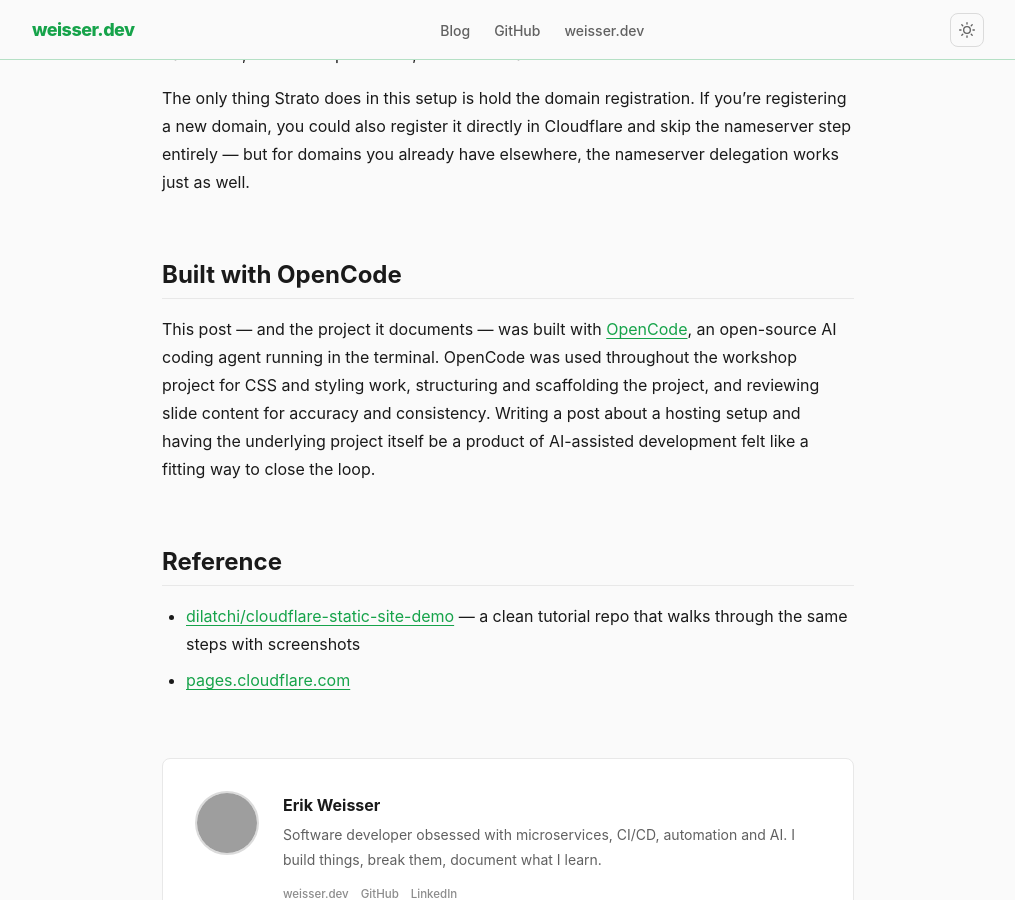
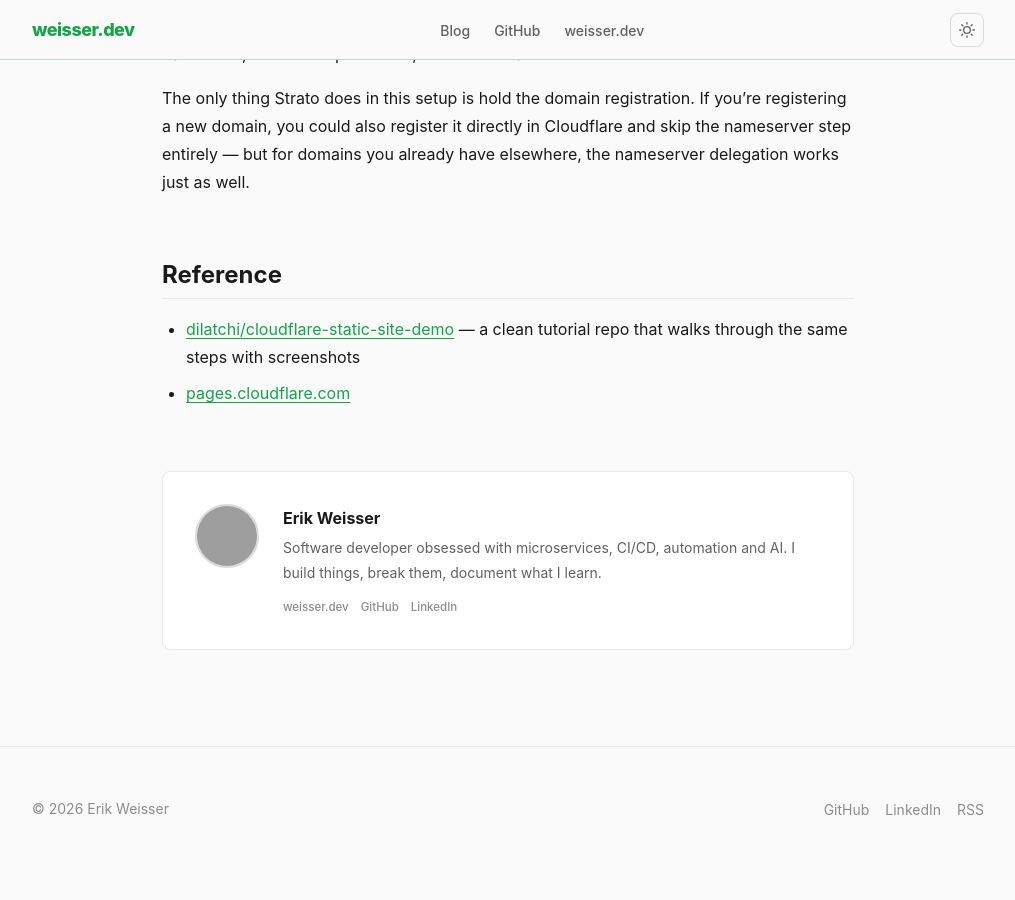
Before and after one commit to weisser-dev/blog.weisser.dev, a Jekyll site: the page built from _posts/operations/2026-03-24-frontend-hosting-cloudflare-pages.md, in a window 1280 px wide and 900 px high, scrolled down 2252 px. Shown: the whole window, without its empty margins (132-1147 px from the left). Built offline with Jekyll 4.4.1, drawn with Linux system fonts in a browser that asks for light colours; after the commit the page ends 3123 px from its top, so only the background shows below that; grey boxes are pictures that could not be loaded.

Commit message:
fix: remove OpenCode section from blog post (moved to workshop slide)

```diff
--- a/_posts/operations/2026-03-24-frontend-hosting-cloudflare-pages.md
+++ b/_posts/operations/2026-03-24-frontend-hosting-cloudflare-pages.md
@@ -59,10 +59,6 @@ The thing I like most about this setup is how little there is to think about onc
 
 The only thing Strato does in this setup is hold the domain registration. If you're registering a new domain, you could also register it directly in Cloudflare and skip the nameserver step entirely — but for domains you already have elsewhere, the nameserver delegation works just as well.
 
-## Built with OpenCode
-
-This post — and the project it documents — was built with [OpenCode](https://opencode.ai), an open-source AI coding agent running in the terminal. OpenCode was used throughout the workshop project for CSS and styling work, structuring and scaffolding the project, and reviewing slide content for accuracy and consistency. Writing a post about a hosting setup and having the underlying project itself be a product of AI-assisted development felt like a fitting way to close the loop.
-
 ## Reference
 
 - [dilatchi/cloudflare-static-site-demo](https://github.com/dilatchi/cloudflare-static-site-demo) — a clean tutorial repo that walks through the same steps with screenshots
```
